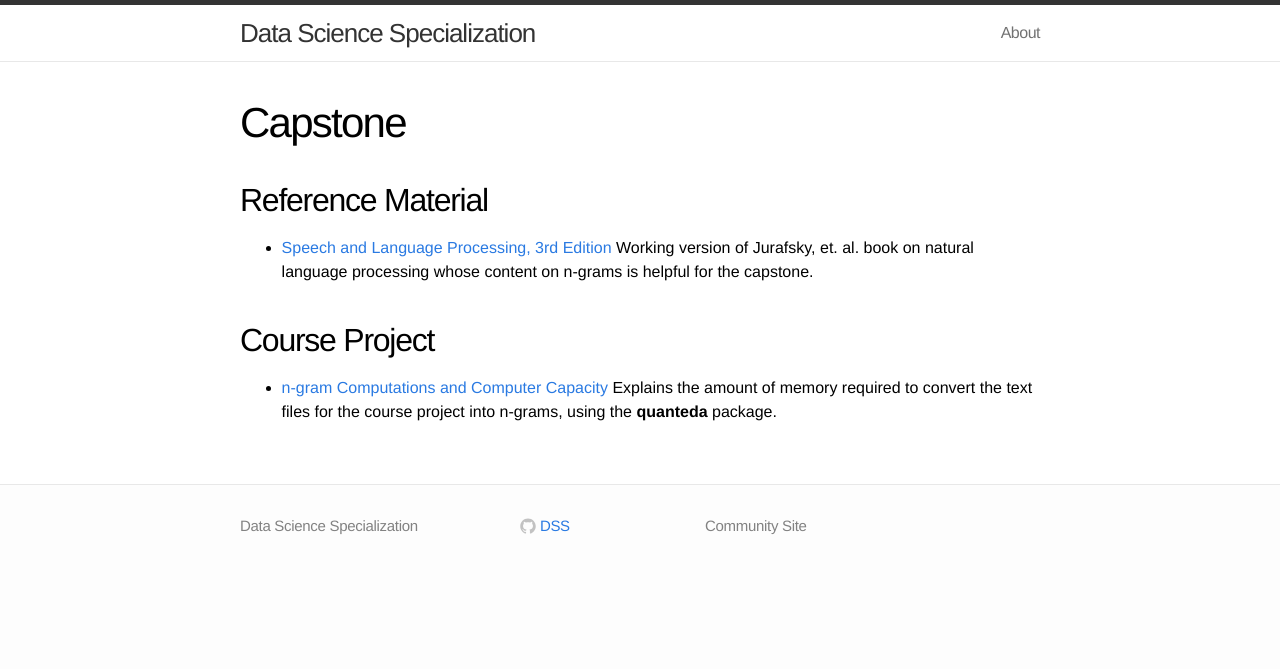
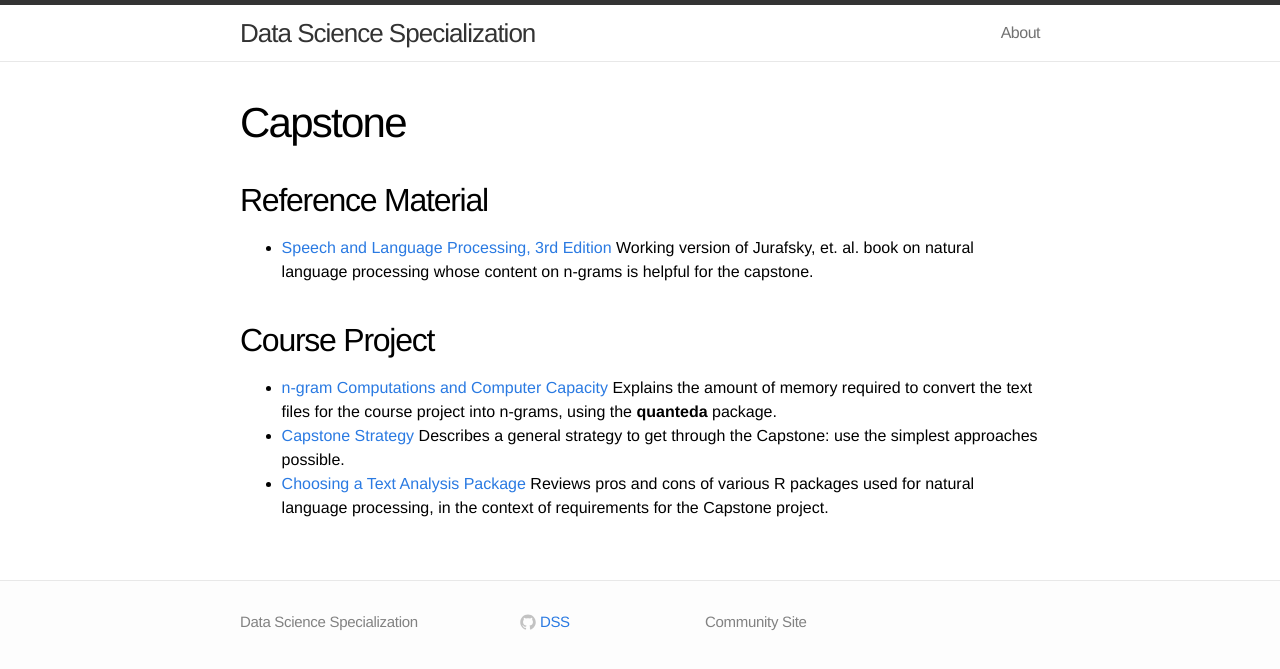
Before and after one commit to DataScienceSpecialization/DataScienceSpecialization.github.io, a Jekyll site: the page built from capstone.md, in a window 1280 px wide. Shown: the top 669 px of the page. Built offline with Jekyll 4.4.1, drawn with Linux system fonts in a browser that asks for light colours.

Commit message:
Add articles to capstone page

```diff
--- a/capstone.md
+++ b/capstone.md
@@ -10,3 +10,5 @@ layout: page
 ## Course Project
 
 - [n-gram Computations and Computer Capacity](http://bit.ly/2couvxh) Explains the amount of memory required to convert the text files for the course project into n-grams, using the <strong>quanteda</strong> package.
+- [Capstone Strategy](http://bit.ly/2rGcgc6) Describes a general strategy to get through the Capstone: use the simplest approaches possible.
+- [Choosing a Text Analysis Package](http://bit.ly/2qagsPa) Reviews pros and cons of various R packages used for natural language processing, in the context of requirements for the Capstone project.
```
